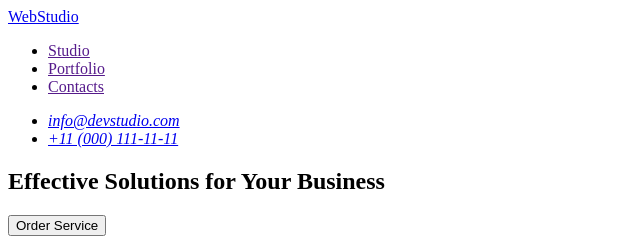
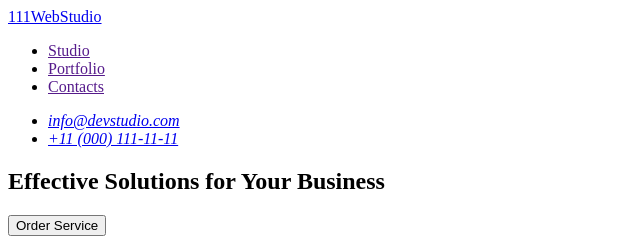
Before and after one commit to Liza0806/goit-markup-hw-01, a plain HTML site: page index.html in a window 1280 px wide. Shown: the top 240 px of the page, 0-640 px from the left. Drawn offline with Linux system fonts and the light colour scheme.

Commit message:
Update index.html

```diff
--- a/index.html
+++ b/index.html
@@ -9,7 +9,7 @@
   <body>
     <header>
       <nav>
-        <a href="./index.html">WebStudio</a>
+        <a href="./index.html">111WebStudio</a>
         <ul>
           <li><a href="">Studio</a></li>
           <li><a href="">Portfolio</a></li>
```
